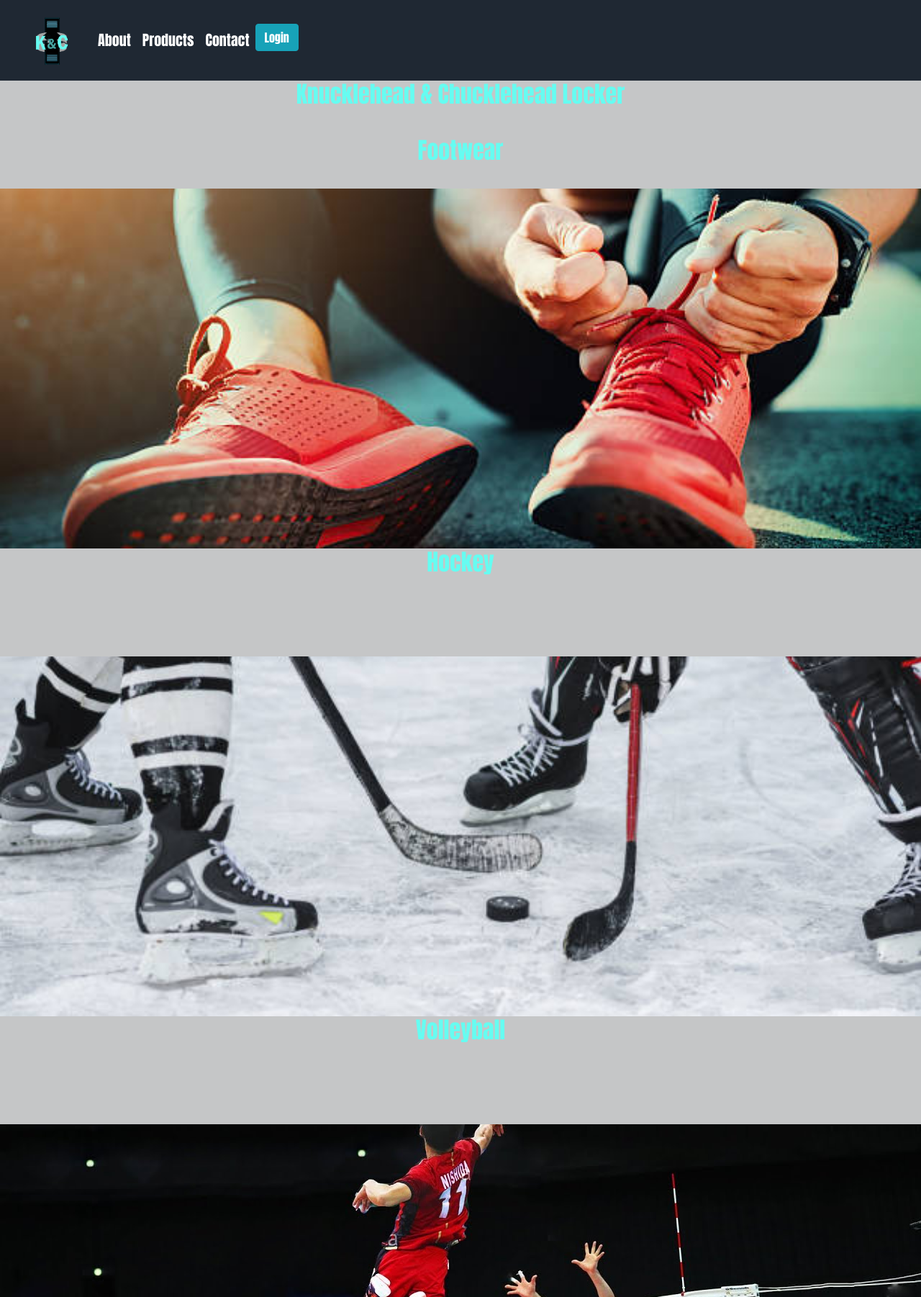
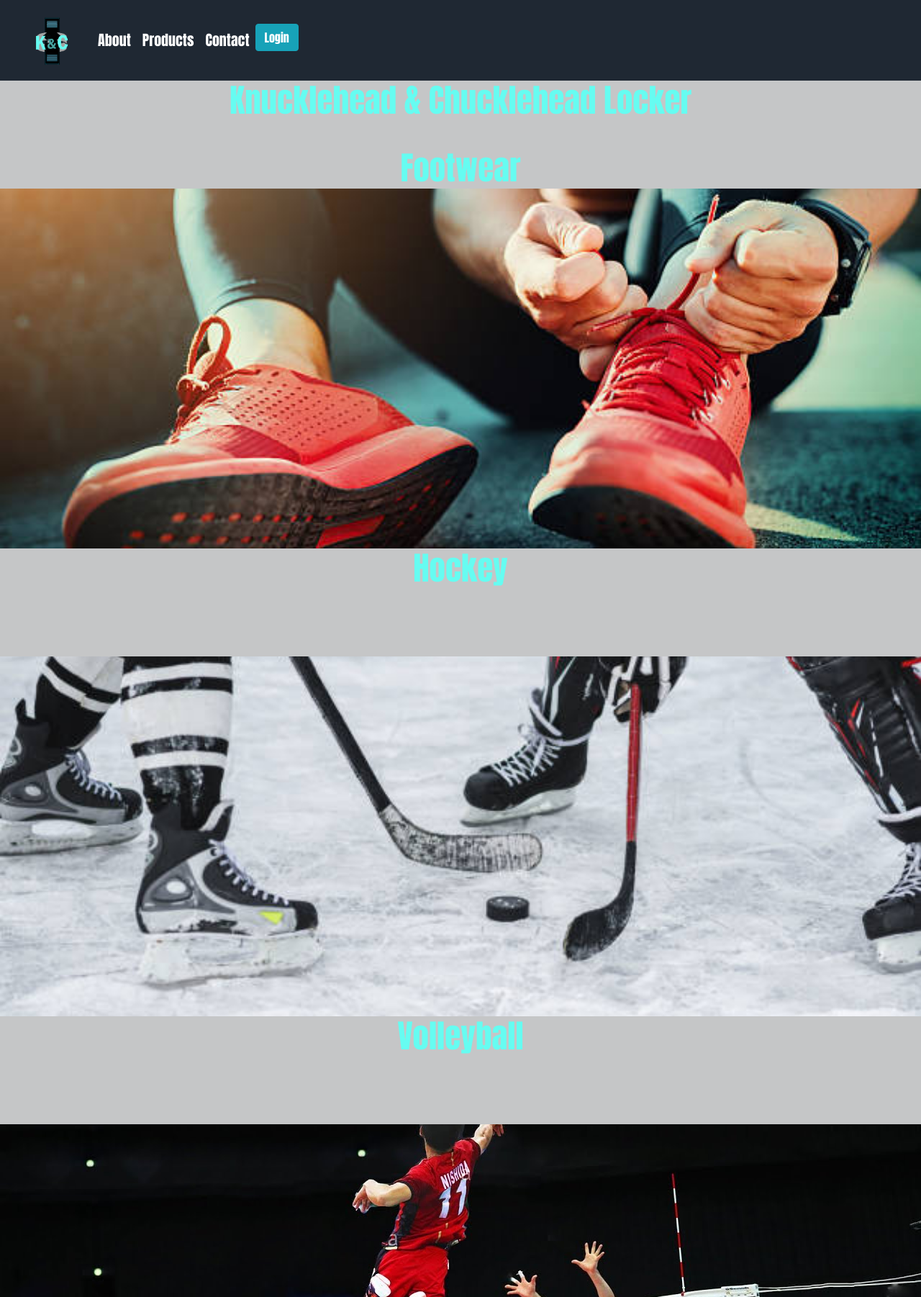
Before and after one commit to Tu-LucD/K-CLocker, a PHP site: page / in a window 1280 px wide. Shown: the top 1802 px of the page at 72% size. Run offline with PHP 8.4, Linux system fonts and the light colour scheme.

Commit message:
made changes to homepage font size

```diff
--- a/KCLocker.css
+++ b/KCLocker.css
@@ -8,7 +8,6 @@ h2{
     margin-bottom: 40px;
     color: #66FCF1;
 }
-
 #navLogo{
     height: 80px;
     width: 80px;
@@ -22,6 +21,10 @@ h2{
 .homeTitles{
     height: 150px;
     background-color: #C5C6C7;
+    font-size: 40px;
+}
+.homeTitles h2{
+    font-size: 45px;
 }
 .homeImage{
     position: relative;
@@ -31,7 +34,6 @@ h2{
     background-size: cover;
     height: 500px;
 }
-
 /* Footwear Image */
 #homeImage1{
     background-image: url("images/stock1.jpg");
```
